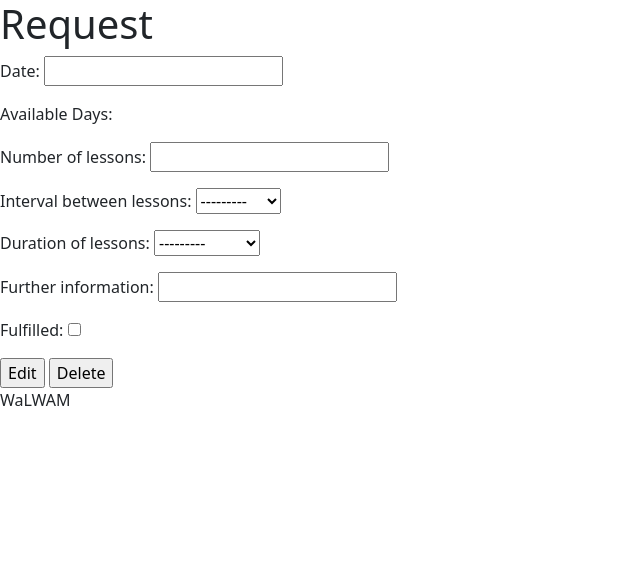
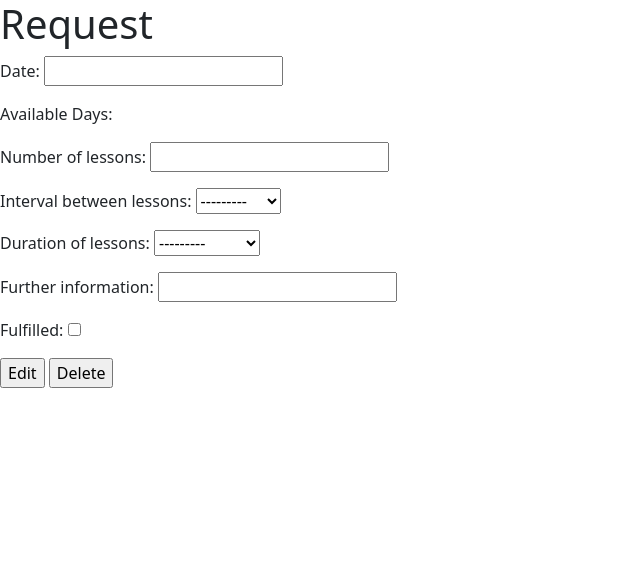
Before and after one commit to SaujanShr/Falcon, a Django app: template lessons/templates/request_view.html in a window 1280 px wide. Shown: the top 570 px of the page, without its empty margins (0-640 px from the left). Run offline with Django 4.2, Linux system fonts and the light colour scheme; the template is opened without the code that fills it: values that come from a table or form of the project are taken from there, others are empty.

Commit message:
Fix typo

```diff
--- a/lessons/templates/request_view.html
+++ b/lessons/templates/request_view.html
@@ -17,4 +17,3 @@
     <script src="https://cdn.jsdelivr.net/npm/bootstrap@5.2.2/dist/js/bootstrap.bundle.min.js" integrity="sha384-OERcA2EqjJCMA+/3y+gxIOqMEjwtxJY7qPCqsdltbNJuaOe923+mo//f6V8Qbsw3" crossorigin="anonymous"></script>
   </body>
 </html>
-WaLWAM
```
